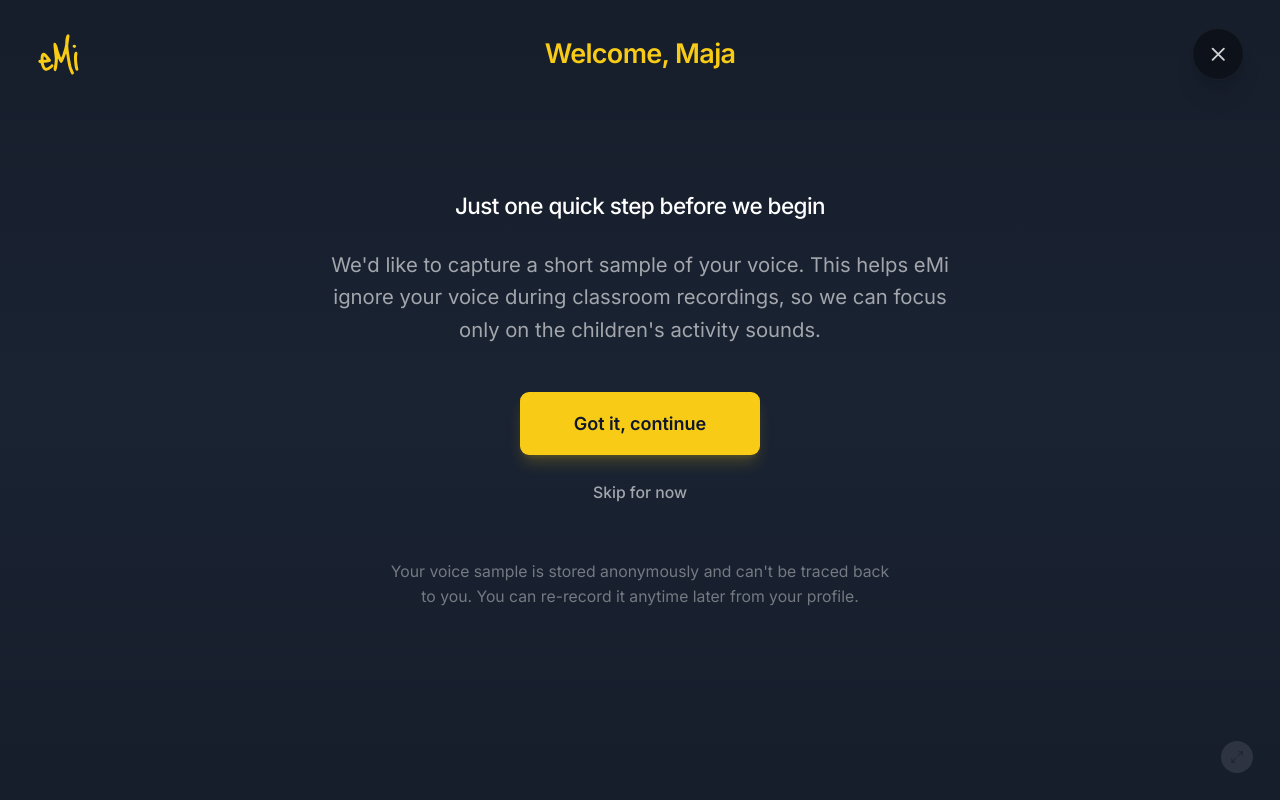
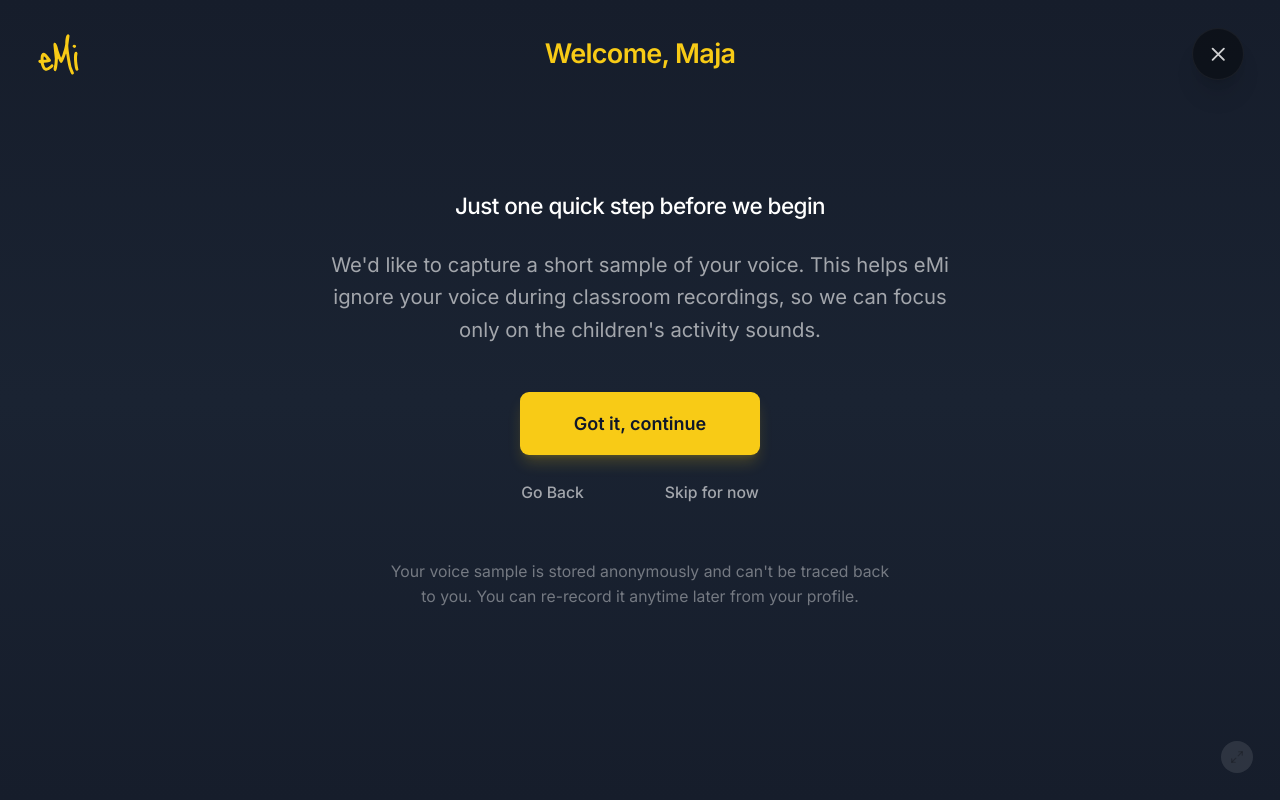
Before and after one commit to dpthynair/emi, a React (Vite) app: page / in a window 1280 px wide. Both pictures are taken after a click on the button "Login with SSO". Built offline with nearby package versions, Linux system fonts and the light colour scheme.

Commit message:
feat: add go back button functionality

```diff
--- a/src/App.tsx
+++ b/src/App.tsx
@@ -68,6 +68,7 @@ function App() {
       <SetupLayout title={t('welcomeMaja')} onClose={() => setCurrentScreen("group-selection")}>
         <FirstTimeSetupScreen
           onContinue={() => setCurrentScreen("voice-recording")}
+          onGoBack={() => setCurrentScreen("access")}
           onSkip={() => setCurrentScreen("group-selection")}
         />
       </SetupLayout>
--- a/src/screens/FirstTimeSetupScreen.tsx
+++ b/src/screens/FirstTimeSetupScreen.tsx
@@ -3,6 +3,7 @@ import { Button } from "@/components/ui/button"
 interface FirstTimeSetupScreenProps {
     userName?: string
     onContinue?: () => void
+    onGoBack?: () => void
     onSkip?: () => void
 }
 
@@ -18,6 +19,7 @@ interface FirstTimeSetupScreenProps {
  */
 export function FirstTimeSetupScreen({
     onContinue,
+    onGoBack,
     onSkip
 }: FirstTimeSetupScreenProps) {
     return (
@@ -46,12 +48,23 @@ export function FirstTimeSetupScreen({
                     Got it, continue
                 </Button>
 
+                 <div className="flex justify-around w-full gap-14">
                 <button
-                    className="text-white/60 text-sm hover:text-white/80 font-medium py-2"
+                    className="text-white/60 text-sm hover:text-white/80 font-medium px-2 py-2"
+                    onClick={onGoBack}
+
+
+                >
+                   Go Back
+                </button>
+
+                <button
+                    className="text-white/60 text-sm hover:text-white/80 font-medium px-2 py-2"
                     onClick={onSkip}
                 >
                     Skip for now
                 </button>
+                </div>
             </div>
 
             {/* Fine print */}
```
